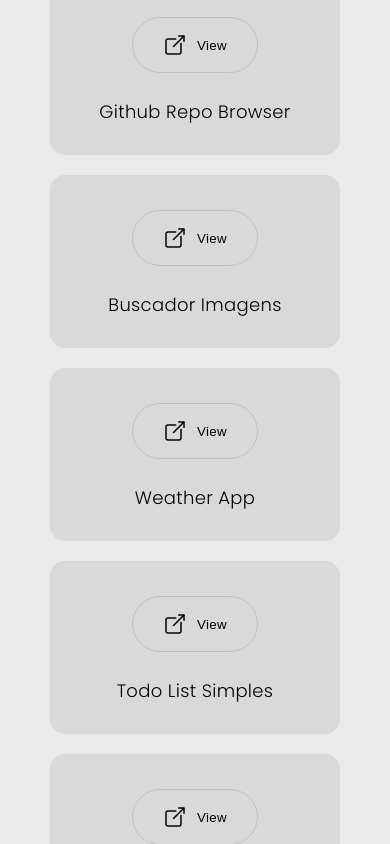
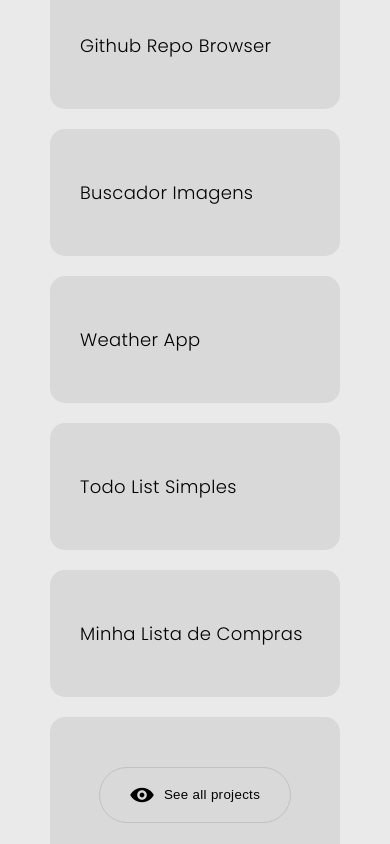
Before and after one commit to jeffreyalvr/meu-portfolio, a React (Vite) app: page / in a window 390 px wide. Shown: the part 1360-2204 px from the top of the page. Built offline with nearby package versions, Linux system fonts and the light colour scheme.

Commit message:
Reorganiza layout do work-item no Works

```diff
--- a/src/components/Works/index.jsx
+++ b/src/components/Works/index.jsx
@@ -7,6 +7,7 @@ import "./styles.css";
 import { ActionButton } from "@components/Button";
 
 import thumb_img from "@assets/images/thumb.png";
+
 import view_all_icon from "@assets/icons/view_all.png";
 import open_icon from "@assets/icons/open.png";
 
@@ -30,9 +31,9 @@ const Works = () => {
   return (
     <div className="works">
       <div className="work-item">
-        <div className="item-container">
+        <div className="hover-overlay">
           <ActionButton
-            overrideClass="invert-img-hover my-20 hidden"
+            overrideClass="invert-img-hover"
             text={
               language === "pt"
                 ? book.pt.sections.sec_works_project_button
@@ -41,15 +42,14 @@ const Works = () => {
             icon={open_icon}
             func={handleViewProject}
           />
+        </div>
         <h3>Github Repo Browser</h3>
-        </div>
-        <img className="banner" src={thumb_img} />
       </div>
 
       <div className="work-item">
-        <div className="item-container">
+        <div className="hover-overlay">
           <ActionButton
-            overrideClass="invert-img-hover my-20 hidden"
+            overrideClass="invert-img-hover"
             text={
               language === "pt"
                 ? book.pt.sections.sec_works_project_button
@@ -58,15 +58,14 @@ const Works = () => {
             icon={open_icon}
             func={handleViewProject}
           />
+        </div>
         <h3>Buscador Imagens</h3>
-        </div>
-        <img className="banner" src={thumb_img} />
       </div>
 
       <div className="work-item">
-        <div className="item-container">
+        <div className="hover-overlay">
           <ActionButton
-            overrideClass="invert-img-hover my-20 hidden"
+            overrideClass="invert-img-hover"
             text={
               language === "pt"
                 ? book.pt.sections.sec_works_project_button
@@ -75,15 +74,14 @@ const Works = () => {
             icon={open_icon}
             func={handleViewProject}
           />
+        </div>
         <h3>Weather App</h3>
-        </div>
-        <img className="banner" src={thumb_img} />
       </div>
 
       <div className="work-item">
-        <div className="item-container">
+        <div className="hover-overlay">
           <ActionButton
-            overrideClass="invert-img-hover my-20 hidden"
+            overrideClass="invert-img-hover"
             text={
               language === "pt"
                 ? book.pt.sections.sec_works_project_button
@@ -92,15 +90,14 @@ const Works = () => {
             icon={open_icon}
             func={handleViewProject}
           />
+        </div>
         <h3>Todo List Simples</h3>
-        </div>
-        <img className="banner" src={thumb_img} />
       </div>
 
       <div className="work-item">
-        <div className="item-container">
+        <div className="hover-overlay">
           <ActionButton
-            overrideClass="invert-img-hover my-20 hidden"
+            overrideClass="invert-img-hover"
             text={
               language === "pt"
                 ? book.pt.sections.sec_works_project_button
@@ -109,14 +106,23 @@ const Works = () => {
             icon={open_icon}
             func={handleViewProject}
           />
+        </div>
         <h3>Minha Lista de Compras</h3>
-        </div>
-        <img className="banner" src={thumb_img} />
       </div>
 
       <div className="work-item">
+        <div
+          style={{
+            display: "flex",
+            width: "100%",
+            height: "100%",
+            flexDirection: "row",
+            alignItems: "center",
+            justifyContent: "center",
+          }}
+        >
           <ActionButton
-          overrideClass="invert-img-hover my-20"
+            overrideClass="invert-img-hover"
             text={
               language === "pt"
                 ? book.pt.sections.sec_works_all_projects_button
@@ -127,6 +133,7 @@ const Works = () => {
           />
         </div>
       </div>
+    </div>
   );
 };
 
--- a/src/components/Works/styles.css
+++ b/src/components/Works/styles.css
@@ -1,73 +1,77 @@
 .works {
   display: grid;
-  grid-template-columns: repeat(auto-fill, minmax(377px, auto));
-  grid-gap: 40px;
+  grid-template-columns: repeat(auto-fit, minmax(400px, 1fr));
+  gap: 40px;
+  flex-wrap: wrap;
   width: 100%;
-  height: auto;
+  height: 100%;
   margin: 40px 0;
-  overflow: hidden;
 }
 
 .works .work-item {
-  background-color: #ccc;
-  height: 525px;
-  width: 377px;
-  position: relative;
-  transition: ease-in 0.2s;
-  background-color: var(--works-bg);
-  overflow: hidden;
   display: flex;
   flex-direction: column;
   justify-content: center;
+  background-color: #ccc;
+  height: auto;
+  width: 100%;
+  transition: ease-in 0.2s;
+  background-color: var(--works-bg);
+  border-radius: 15px;
+  padding: 50px 30px;
+  color: var(--fg-light);
+  position: relative;
+}
+
+.works .work-item .hover-overlay {
+  position: absolute;
+  top: 0;
+  left: 0;
+  width: 100%;
+  height: 100%;
+  background-color: var(--works-bg-hover);
+  display: flex;
+  justify-content: center;
   align-items: center;
+  opacity: 0;
+  pointer-events: none;
+  transition: opacity 0.3s ease;
+  z-index: 5;
   border-radius: 15px;
 }
 
-.works .work-item:hover button.hidden {
-  display: inline-flex !important;
-  align-items: center;
+.works .work-item:hover .hover-overlay {
+  opacity: 1;
+  pointer-events: auto;
 }
 
-.works .work-item .item-container {
-  height: auto;
-  width: 100%;
-  display: flex;
-  flex-direction: column;
+.works .work-item button.hidden {
+  display: none;
+  z-index: 10;
   position: absolute;
-  z-index: 1;
-  bottom: 0;
-  padding: 30px;
+}
+
+.works .work-item:hover button.hidden {
+  display: inline-flex;
+  align-items: center;
+  justify-content: center;
 }
 
 .works .work-item:hover {
   background-color: var(--works-bg-hover);
 }
 
-.works .work-item .item-container h3 {
+.works .work-item h3 {
   font-weight: 300;
   width: 100%;
   font-size: 18px;
   color: var(--fg-light);
 }
 
-.works .work-item .item-container button {
-  width: max-content;
-}
-
-.works .work-item img.banner {
-  height: 100%;
-  width: 100%;
-  position: relative;
-  background-position: center;
-  background-repeat: no-repeat;
-  background-size: contain;
-  transition: ease-in 0.3s;
-}
-
-.works .work-item img.banner:hover,
-.works .work-item .item-container:hover + img {
-  transition: ease-in 0.3s;
-  transform: scale(1.1);
+@media screen and (max-width: 1500px) {
+  .works {
+    grid-template-columns: repeat(2, minmax(400px, 1fr));
+  }
 }
 
 @media screen and (max-width: 950px) {
@@ -77,34 +81,8 @@
     flex-direction: column;
     justify-content: center;
   }
+
   .works .work-item {
-    height: auto;
     width: 100%;
   }
-  .works .work-item img.banner {
-    display: none;
-  }
-  .works .work-item .item-container {
-    position: unset;
-    flex-direction: row;
-    justify-content: center;
-    align-items: center;
-    gap: 20px;
-  }
-  .works .work-item .item-container button.hidden {
-    display: inline-flex !important;
-    align-items: center;
-  }
 }
-
-@media screen and (max-width: 500px) {
-  .works .work-item .item-container {
-    flex-direction: column;
-  }
-  .works .work-item .item-container button.my-20 {
-    margin: 5px 0;
-  }
-  .works .work-item .item-container h3 {
-    text-align: center;
-  }
-}
```
Lines whose indentation alone changed are shown as unchanged.
